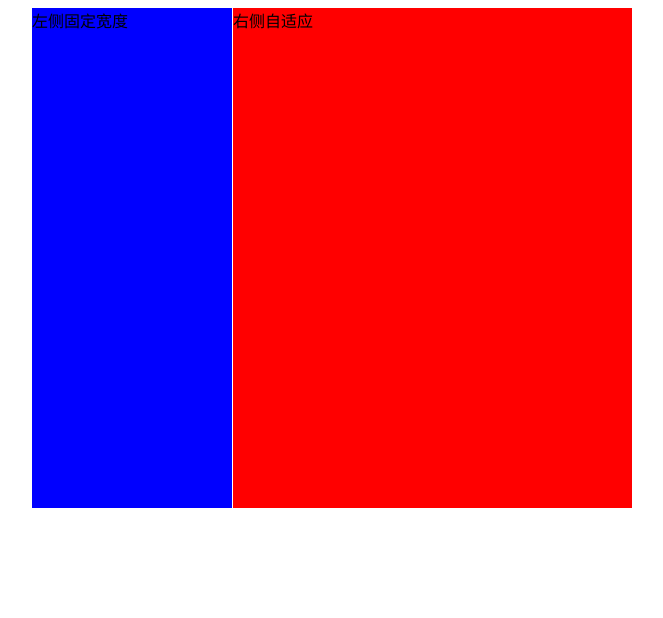
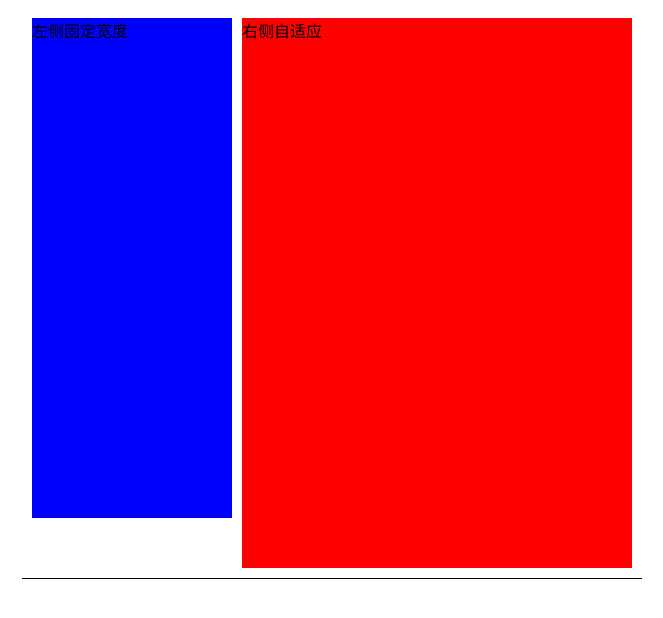
Before and after one commit to LP-ming/Webstudy4-10, a plain HTML site: page task11_1.html in a window 1280 px wide. Shown: the whole page, without its empty margins (308-971 px from the left). Drawn offline with Linux system fonts and the light colour scheme.

Commit message:
task11_1 r1

```diff
--- a/task11_1.html
+++ b/task11_1.html
@@ -9,6 +9,8 @@
     .layout{
         width: 600px;
         margin: 0px auto;
+        padding: 10px;
+        border-bottom: 1px solid #000;
     }
 
     .left{
@@ -23,8 +25,8 @@
         clear:both;
     }
     .right{
-        height: 500px;
-        margin-left: 201px;
+        height: 550px;
+        margin-left: 210px;
         background-color: red;
     }
     </style>
```
